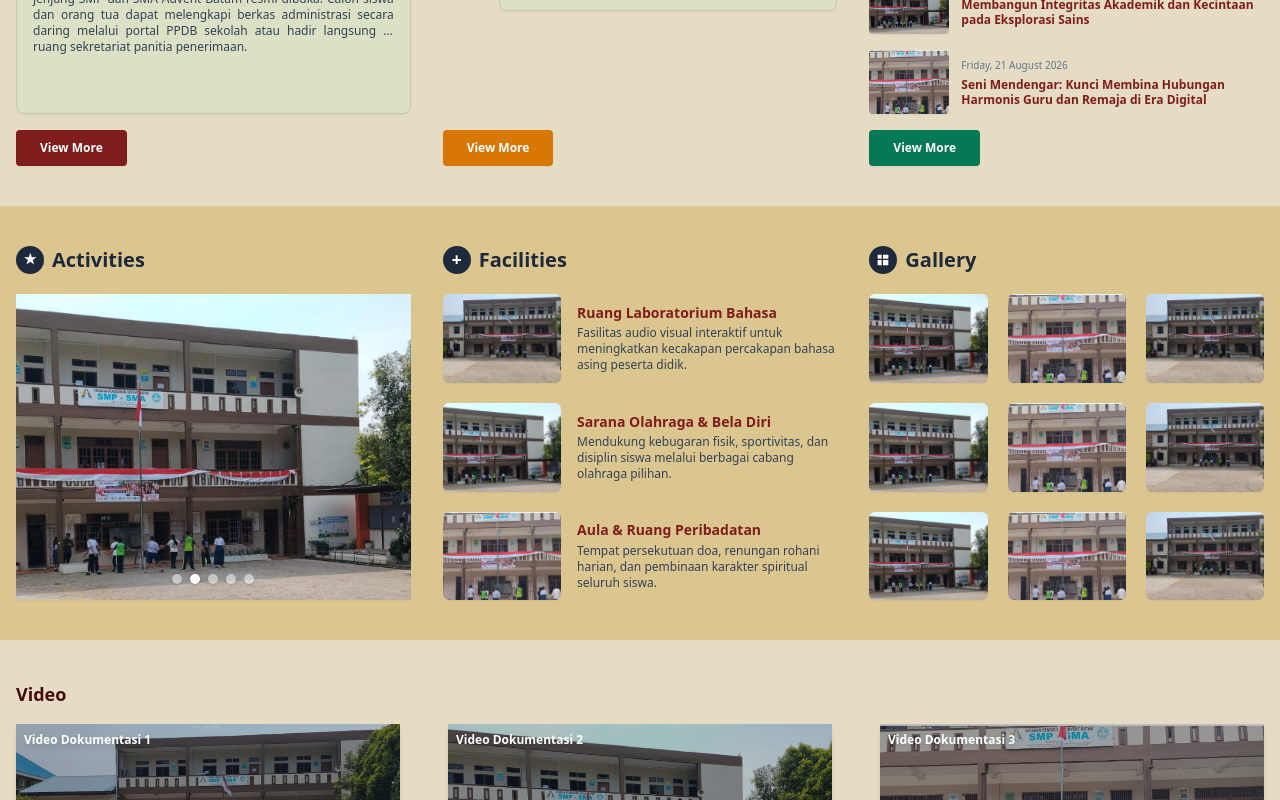
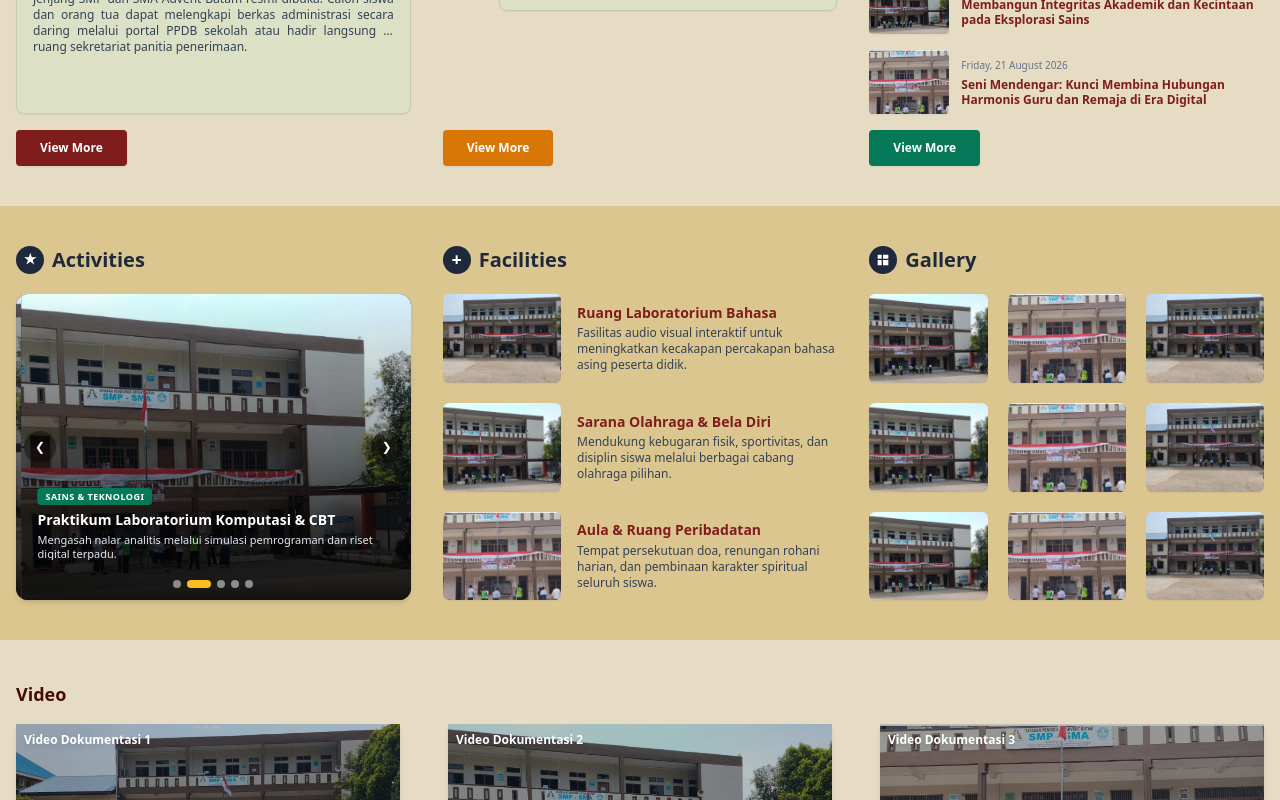
Before and after one commit to budhyp14-alt/smp-sma-adventbatam, a Next.js app: page / in a window 1280 px wide. Shown: the part 2399-3199 px from the top of the page. Built offline with nearby package versions, Linux system fonts and the light colour scheme.

Commit message:
Update page.js

```diff
--- a/src/app/page.js
+++ b/src/app/page.js
@@ -5,7 +5,7 @@ import Link from "next/link";
 import { announcementsData, agendaData } from "../data/schoolUpdates";
 
 export default function Home() {
-  // 4 DATA FOTO SLIDER ASLI
+  // 1. DATA 4 FOTO HERO SLIDER
   const baseSlides = [
     {
       src: "/slider-1.jpg",
@@ -33,7 +33,6 @@ export default function Home() {
     }
   ];
 
-  // DUAL-CLONING SLIDER FOTO
   const extendedSlides = [
     baseSlides[baseSlides.length - 1],
     ...baseSlides,
@@ -43,7 +42,7 @@ export default function Home() {
   const [currentIndex, setCurrentIndex] = useState(1);
   const [isTransitioning, setIsTransitioning] = useState(true);
 
-  // DATA WORDS OF WISDOM
+  // 2. DATA WORDS OF WISDOM
   const baseWisdomQuotes = [
     {
       quote: "Ketika engkau memutuskan untuk mengampuni dengan setulusnya maka engkau meraih kemenangan mendapatkan sifat yang makin mirip sifat Tuhan",
@@ -76,7 +75,7 @@ export default function Home() {
   const [wisdomIndex, setWisdomIndex] = useState(1);
   const [isWisdomTransitioning, setIsWisdomTransitioning] = useState(true);
 
-  // DATA 15 GURU KREATIF
+  // 3. DATA 15 GURU KREATIF
   const teachersList = [
     { name: "Renita Pandiangan, S.Pd", role: "Guru Bhs. Ind.", img: "/slider-1.jpg" },
     { name: "Herman, S.Pd", role: "Guru Conversation", img: "/slider-2.jpg" },
@@ -104,9 +103,53 @@ export default function Home() {
 
   const [teacherIndex, setTeacherIndex] = useState(CLONE_COUNT);
   const [isTeacherTransitioning, setIsTeacherTransitioning] = useState(true);
-  const [activityIndex, setActivityIndex] = useState(0);
 
-  // AUTO PLAY SLIDER UTAMA
+  // 4. DATA ACTIVITIES (5 KEGIATAN LENGKAP DENGAN JUDUL & DUAL-CLONING)
+  const baseActivities = [
+    {
+      src: "/slider-1.jpg",
+      tag: "PRAMUKA & OUTDOOR",
+      title: "Perkemahan & Latihan Kepemimpinan Siswa",
+      desc: "Membentuk kemandirian, kekompakan tim, dan ketahanan mental di alam terbuka."
+    },
+    {
+      src: "/slider-2.jpg",
+      tag: "SAINS & TEKNOLOGI",
+      title: "Praktikum Laboratorium Komputasi & CBT",
+      desc: "Mengasah nalar analitis melalui simulasi pemrograman dan riset digital terpadu."
+    },
+    {
+      src: "/slider-3.jpg",
+      tag: "SPIRITUAL & IBADAH",
+      title: "Kebaktian Padang & Bina Rohani Siswa",
+      desc: "Menjalin kebersamaan serta memperdalam karakter takut akan Tuhan sejak dini."
+    },
+    {
+      src: "/slider-1.jpg",
+      tag: "SENI & KREATIVITAS",
+      title: "Pentas Seni & Paduan Suara Sekolah",
+      desc: "Mewadahi talenta artistik, harmoni vokal, dan kepercayaan diri di atas panggung."
+    },
+    {
+      src: "/slider-2.jpg",
+      tag: "OLAHRAGA & PRESTASI",
+      title: "Pekan Olahraga Antarkelas (Class Meeting)",
+      desc: "Menjunjung sportivitas, kebugaran jasmani, dan daya juang tinggi antarsiswa."
+    }
+  ];
+
+  const extendedActivities = [
+    baseActivities[baseActivities.length - 1],
+    ...baseActivities,
+    baseActivities[0]
+  ];
+
+  const [activityIndex, setActivityIndex] = useState(1);
+  const [isActivityTransitioning, setIsActivityTransitioning] = useState(true);
+
+  // -------------------------------------------------------------
+  // EFEK SLIDER UTAMA (AUTO PLAY JEDA 6 DETIK)
+  // -------------------------------------------------------------
   useEffect(() => {
     const timer = setInterval(() => {
       handleNext();
@@ -134,7 +177,9 @@ export default function Home() {
     }
   };
 
-  // AUTO PLAY WORDS OF WISDOM
+  // -------------------------------------------------------------
+  // EFEK WORDS OF WISDOM (AUTO PLAY JEDA 6 DETIK)
+  // -------------------------------------------------------------
   useEffect(() => {
     const wisdomTimer = setInterval(() => {
       handleWisdomNext();
@@ -162,7 +207,9 @@ export default function Home() {
     }
   };
 
-  // AUTO PLAY TEACHERS SLIDER
+  // -------------------------------------------------------------
+  // EFEK TEACHERS SLIDER (AUTO PLAY JEDA 5 DETIK)
+  // -------------------------------------------------------------
   useEffect(() => {
     const teacherTimer = setInterval(() => {
       handleTeacherNext();
@@ -190,21 +237,35 @@ export default function Home() {
     }
   };
 
-  // DATA ACTIVITIES
-  const activityImages = [
-    "/slider-1.jpg",
-    "/slider-2.jpg",
-    "/slider-3.jpg",
-    "/slider-1.jpg",
-    "/slider-2.jpg"
-  ];
-
+  // -------------------------------------------------------------
+  // EFEK ACTIVITIES SLIDER (AUTO PLAY JEDA 5 DETIK, TRANSISI HALUS 2400ms)
+  // -------------------------------------------------------------
   useEffect(() => {
     const activityTimer = setInterval(() => {
-      setActivityIndex((prevIndex) => (prevIndex + 1) % activityImages.length);
-    }, 4000);
+      handleActivityNext();
+    }, 5000);
     return () => clearInterval(activityTimer);
-  }, [activityImages.length]);
+  }, [activityIndex]);
+
+  const handleActivityNext = () => {
+    setIsActivityTransitioning(true);
+    setActivityIndex((prev) => prev + 1);
+  };
+
+  const handleActivityPrev = () => {
+    setIsActivityTransitioning(true);
+    setActivityIndex((prev) => prev - 1);
+  };
+
+  const handleActivityTransitionEnd = () => {
+    if (activityIndex >= extendedActivities.length - 1) {
+      setIsActivityTransitioning(false);
+      setActivityIndex(1);
+    } else if (activityIndex <= 0) {
+      setIsActivityTransitioning(false);
+      setActivityIndex(baseActivities.length);
+    }
+  };
 
   // DATA LATEST NEWS
   const latestNews = [
@@ -228,7 +289,7 @@ export default function Home() {
     }
   ];
 
-  // DATA TEACHERS' BLOG (LENGKAP DENGAN ID & JUDUL EDUKATIF)
+  // DATA TEACHERS' BLOG
   const blogGuru = [
     {
       id: "pemanfaatan-ai-secara-kritis-dalam-pembelajaran",
@@ -258,6 +319,7 @@ export default function Home() {
 
   const activeDotIndex = (currentIndex - 1 + baseSlides.length) % baseSlides.length;
   const activeWisdomDotIndex = (wisdomIndex - 1 + baseWisdomQuotes.length) % baseWisdomQuotes.length;
+  const activeActivityDotIndex = (activityIndex - 1 + baseActivities.length) % baseActivities.length;
 
   const currentAnnouncement = announcementsData?.[0] || {
     date: "Tuesday, 08 September 2026",
@@ -275,7 +337,9 @@ export default function Home() {
   return (
     <main className="min-h-screen bg-[#F3EFE4] text-slate-900 font-sans pb-0 flex flex-col overflow-x-hidden">
 
-      {/* 1. SLIDER UTAMA */}
+      {/* ========================================================================= */}
+      {/* 1. SLIDER UTAMA (HERO SLIDER)                                             */}
+      {/* ========================================================================= */}
       <section className="relative w-full max-w-7xl mx-auto mt-4 px-4 mb-10 shrink-0">
         <div className="relative w-full h-[280px] sm:h-[400px] md:h-[490px] lg:h-[540px] overflow-hidden rounded-2xl shadow-xl bg-slate-900 group">
           <div
@@ -344,7 +408,9 @@ export default function Home() {
         </div>
       </section>
 
-      {/* 2. DUA BLOK EDITORIAL BERSEBELAHAN */}
+      {/* ========================================= */}
+      {/* 2. DUA BLOK EDITORIAL BERSEBELAHAN        */}
+      {/* ========================================= */}
       <section className="max-w-7xl mx-auto px-4 mb-8 shrink-0">
         <div className="grid grid-cols-1 lg:grid-cols-2 gap-8">
 
@@ -415,7 +481,9 @@ export default function Home() {
         </div>
       </section>
 
+      {/* ========================================= */}
       {/* 3. EDITORIAL KEPALA SEKOLAH & LATEST NEWS */}
+      {/* ========================================= */}
       <section className="max-w-7xl mx-auto px-4 mb-12 shrink-0">
         <div className="grid grid-cols-1 lg:grid-cols-3 gap-8 items-stretch">
 
@@ -486,7 +554,9 @@ export default function Home() {
         </div>
       </section>
 
-      {/* 4. WORDS OF WISDOM */}
+      {/* ========================================= */}
+      {/* 4. WORDS OF WISDOM                        */}
+      {/* ========================================= */}
       <section className="w-full bg-[#D97706] text-white py-14 px-4 shrink-0 overflow-hidden relative">
         <div className="max-w-4xl mx-auto flex flex-col items-center text-center relative px-8 sm:px-12">
           <h2 className="font-bold text-xl sm:text-2xl mb-8">Words of Wisdom</h2>
@@ -547,7 +617,9 @@ export default function Home() {
         </div>
       </section>
 
-      {/* 5. GURU KREATIF SLIDER */}
+      {/* ========================================= */}
+      {/* 5. GURU KREATIF SLIDER                    */}
+      {/* ========================================= */}
       <section className="w-full bg-[#DCC690] py-10 px-4 overflow-hidden relative">
         <div className="max-w-7xl mx-auto relative px-2 sm:px-6">
           <h2 className="font-bold text-sm sm:text-base mb-6 flex items-center gap-2 text-slate-800 uppercase">
@@ -603,11 +675,12 @@ export default function Home() {
         </div>
       </section>
 
-      {/* 6. PENGUMUMAN, AGENDA, TEACHERS' BLOG (INTERAKTIF & ADA TOMBOL VIEW MORE) */}
+      {/* ========================================= */}
+      {/* 6. PENGUMUMAN, AGENDA, TEACHERS' BLOG     */}
+      {/* ========================================= */}
       <section className="w-full bg-[#E5DCC3] py-10 px-4">
         <div className="max-w-7xl mx-auto grid grid-cols-1 md:grid-cols-3 gap-8">
 
-          {/* ANNOUNCEMENTS */}
           <div className="flex flex-col h-full">
             <h3 className="flex items-center text-slate-800 font-bold mb-4 text-xl">
               <span className="bg-slate-800 text-white rounded-full w-7 h-7 flex items-center justify-center text-sm mr-2 pb-0.5">📢</span>
@@ -629,7 +702,6 @@ export default function Home() {
             </div>
           </div>
 
-          {/* LATEST AGENDA */}
           <div className="flex flex-col h-full">
             <h3 className="flex items-center text-slate-800 font-bold mb-4 text-xl">
               <span className="bg-slate-800 text-white rounded-full w-7 h-7 flex items-center justify-center text-sm mr-2 pb-0.5">📅</span>
@@ -658,7 +730,6 @@ export default function Home() {
             </div>
           </div>
 
-          {/* TEACHERS' BLOG (FOTO, JUDUL BISA DIKLIK + TOMBOL VIEW MORE) */}
           <div className="flex flex-col h-full">
             <h3 className="flex items-center text-slate-800 font-bold mb-4 text-xl">
               <span className="bg-slate-800 text-white rounded-full w-7 h-7 flex items-center justify-center text-sm mr-2 pb-0.5">💬</span>
@@ -694,27 +765,80 @@ export default function Home() {
         </div>
       </section>
 
-      {/* 7. KEGIATAN, FASILITAS, GALERI */}
+      {/* ========================================================================= */}
+      {/* 7. KEGIATAN (ACTIVITIES BARU), FASILITAS, GALERI                          */}
+      {/* ========================================================================= */}
       <section className="w-full bg-[#DCC690] py-10 px-4">
         <div className="max-w-7xl mx-auto grid grid-cols-1 md:grid-cols-3 gap-8 items-stretch">
 
+          {/* ACTIVITIES: INFINITE LOOP SEARAH + JUDUL & TOMBOL MANUAL */}
           <div className="flex flex-col h-full">
             <h3 className="flex items-center text-slate-800 font-bold mb-5 text-xl">
               <span className="bg-slate-800 text-white rounded-full w-7 h-7 flex items-center justify-center text-sm mr-2 pb-0.5">★</span>
               Activities
             </h3>
-            <div className="w-full flex-1 rounded-none overflow-hidden shadow-sm relative bg-slate-800 min-h-[260px]">
-              {activityImages.map((src, idx) => (
-                <div key={idx} className={`absolute inset-0 transition-opacity duration-1000 ease-in-out ${idx === activityIndex ? "opacity-100" : "opacity-0 pointer-events-none"}`}>
-                  <img src={src} className="w-full h-full object-cover" alt={`Kegiatan ${idx + 1}`} />
-                </div>
-              ))}
-              <div className="absolute bottom-4 left-1/2 -translate-x-1/2 flex space-x-2 z-10">
-                {activityImages.map((_, idx) => (
+            <div className="w-full flex-1 rounded-xl overflow-hidden shadow-md relative bg-slate-900 min-h-[280px] group">
+
+              {/* TRACK LUNCURAN ACTIVITIES */}
+              <div
+                className="flex w-full h-full"
+                style={{
+                  transform: `translateX(-${activityIndex * 100}%)`,
+                  transition: isActivityTransitioning ? "transform 2400ms cubic-bezier(0.16, 1, 0.3, 1)" : "none"
+                }}
+                onTransitionEnd={handleActivityTransitionEnd}
+              >
+                {extendedActivities.map((act, idx) => (
+                  <div key={idx} className="w-full h-full shrink-0 relative min-h-[280px]">
+                    <img src={act.src} className="w-full h-full object-cover" alt={act.title} />
+                    <div className="absolute inset-0 bg-gradient-to-t from-black/90 via-black/35 to-transparent"></div>
+
+                    {/* LABEL & JUDUL KEGIATAN */}
+                    <div className="absolute bottom-10 left-4 right-4 text-white text-left z-10">
+                      <span className="bg-[#047857] text-white text-[9px] font-bold px-2 py-0.5 rounded uppercase tracking-wider shadow inline-block mb-1.5">
+                        {act.tag}
+                      </span>
+                      <h4 className="text-sm font-bold text-white leading-tight mb-1 drop-shadow line-clamp-2">
+                        {act.title}
+                      </h4>
+                      <p className="text-[11px] text-slate-200 line-clamp-2 leading-tight">
+                        {act.desc}
+                      </p>
+                    </div>
+                  </div>
+                ))}
+              </div>
+
+              {/* TOMBOL MANUAL PREV ACTIVITIES ( < ) */}
+              <button
+                onClick={handleActivityPrev}
+                className="absolute left-2 top-1/2 -translate-y-1/2 bg-black/40 hover:bg-black/75 text-white w-8 h-8 rounded-full flex items-center justify-center text-xs transition-all z-20 cursor-pointer shadow"
+                aria-label="Previous Activity"
+              >
+                &#10094;
+              </button>
+
+              {/* TOMBOL MANUAL NEXT ACTIVITIES ( > ) */}
+              <button
+                onClick={handleActivityNext}
+                className="absolute right-2 top-1/2 -translate-y-1/2 bg-black/40 hover:bg-black/75 text-white w-8 h-8 rounded-full flex items-center justify-center text-xs transition-all z-20 cursor-pointer shadow"
+                aria-label="Next Activity"
+              >
+                &#10095;
+              </button>
+
+              {/* INDIKATOR DOT BULAT */}
+              <div className="absolute bottom-3 left-1/2 -translate-x-1/2 flex space-x-1.5 z-20">
+                {baseActivities.map((_, idx) => (
                   <button
                     key={idx}
-                    onClick={() => setActivityIndex(idx)}
-                    className={`w-2.5 h-2.5 rounded-full shadow transition-all ${idx === activityIndex ? "bg-white" : "bg-white/50 hover:bg-white/80"}`}
+                    onClick={() => {
+                      setIsActivityTransitioning(true);
+                      setActivityIndex(idx + 1);
+                    }}
+                    className={`h-2 rounded-full transition-all duration-500 cursor-pointer ${
+                      idx === activeActivityDotIndex ? "bg-amber-400 w-6" : "bg-white/50 w-2 hover:bg-white"
+                    }`}
                     aria-label={`Go to activity ${idx + 1}`}
                   />
                 ))}
@@ -722,6 +846,7 @@ export default function Home() {
             </div>
           </div>
 
+          {/* FACILITIES */}
           <div className="flex flex-col h-full">
             <h3 className="flex items-center text-slate-800 font-bold mb-5 text-xl">
               <span className="bg-slate-800 text-white rounded-full w-7 h-7 flex items-center justify-center text-lg font-bold pb-0.5 mr-2">+</span>
@@ -742,6 +867,7 @@ export default function Home() {
             </div>
           </div>
 
+          {/* GALLERY */}
           <div className="flex flex-col h-full">
             <h3 className="flex items-center text-slate-800 font-bold mb-5 text-xl">
               <span className="bg-slate-800 text-white rounded-full w-7 h-7 flex items-center justify-center p-1.5 mr-2">
@@ -761,7 +887,9 @@ export default function Home() {
         </div>
       </section>
 
-      {/* 8. VIDEO */}
+      {/* ========================================= */}
+      {/* 8. VIDEO                                  */}
+      {/* ========================================= */}
       <section className="w-full bg-[#E5DCC3] py-10 px-4 flex-1">
         <div className="max-w-7xl mx-auto">
           <h3 className="text-red-950 font-bold mb-4 text-lg">Video</h3>
@@ -780,7 +908,9 @@ export default function Home() {
         </div>
       </section>
 
-      {/* 9. FOOTER */}
+      {/* ========================================= */}
+      {/* 9. FOOTER                                 */}
+      {/* ========================================= */}
       <footer className="w-full shrink-0">
         <div className="bg-[#D97706] py-12 px-4 text-white">
           <div className="max-w-7xl mx-auto flex flex-col items-start space-y-6">
```
